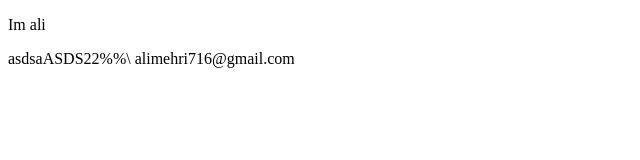
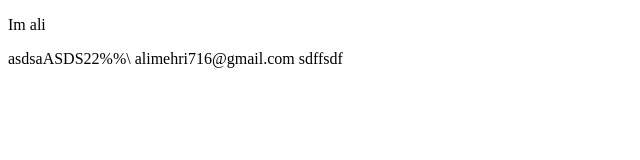
Before and after one commit to alimehri716/first-project, a plain HTML site: page index.html in a window 1280 px wide. Shown: the full height of the page, 0-640 px from the left. Drawn offline with Linux system fonts and the light colour scheme.

```diff
--- a/index.html
+++ b/index.html
@@ -11,6 +11,7 @@
     </p>
     asdsaASDS22%%\
     alimehri716@gmail.com
+    sdffsdf
 
 
 </body>
```
